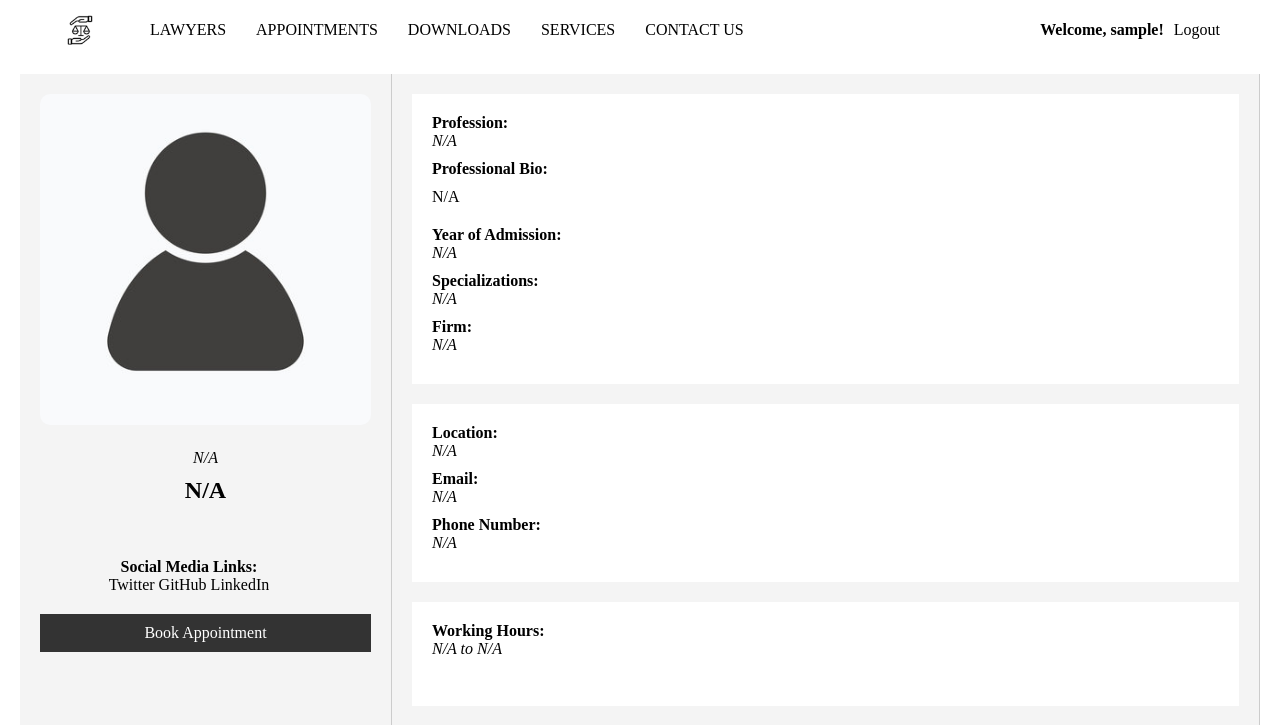
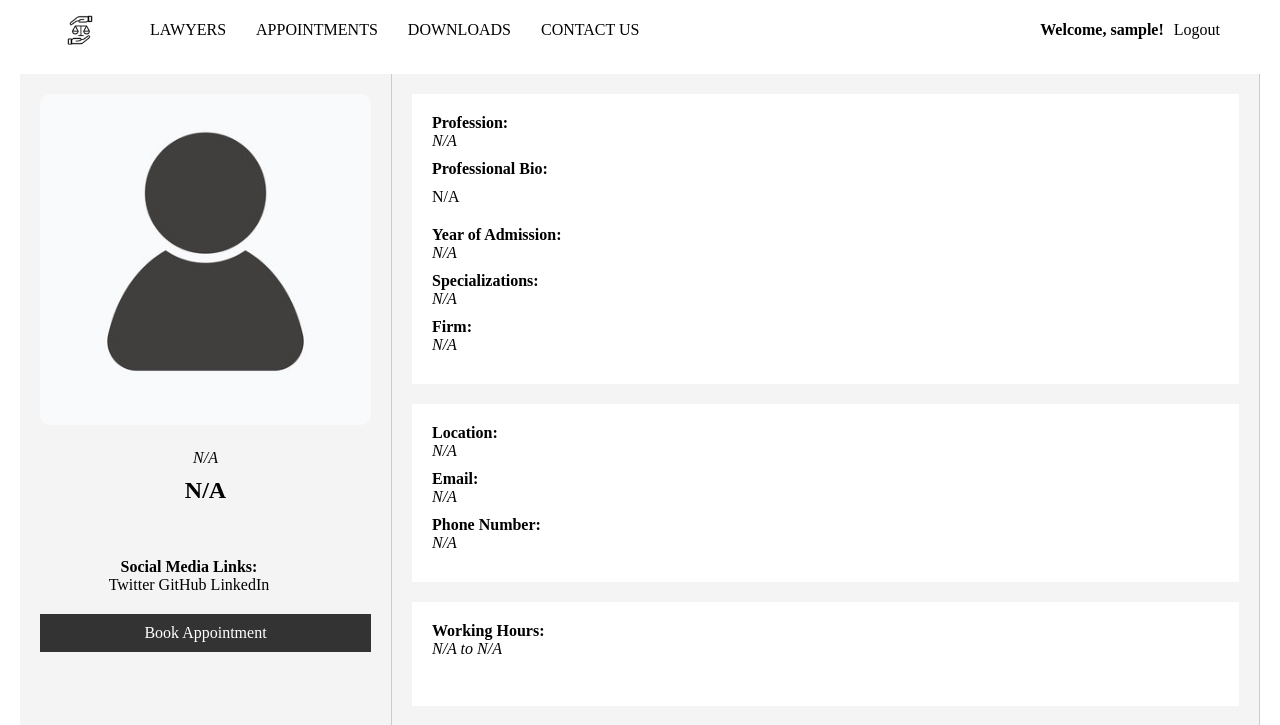
Before and after one commit to G-Ian/My-Wakili-Public, a PHP site: page /client-profile.php in a window 1280 px wide. Shown: the top 725 px of the page. Run offline with PHP 8.4, Linux system fonts and the light colour scheme; the visitor is signed in with stand-in values (Sample User, id 1); data that the repository does not hold is empty.

Commit message:
Update client_header.inc.php

```diff
--- a/includes/client_header.inc.php
+++ b/includes/client_header.inc.php
@@ -33,7 +33,7 @@ if (isset($_SESSION["username"])) {
             </li>
             <li><a href="client-appointments.php">Appointments</a></li>
             <li><a href="documents.php">Downloads</a></li>
-            <li><a href="#">Services</a>
+            <!-- <li><a href="client-profiles.php">Services</a>
                 <ul>
                     <li><a href="client-profiles.php?search=Court%20Process%20Server">Court Process Server</a></li>
                     <li><a href="client-profiles.php?search=Consultation">Consultation</a></li>
@@ -42,7 +42,7 @@ if (isset($_SESSION["username"])) {
                     <li><a href="client-profiles.php?search=Mediation">Mediation</a></li>
                     <li><a href="client-profiles.php?search=Other">Other</a></li>
                 </ul>
-            </li>
+            </li> -->
             <li><a href="contact.php">Contact Us</a></li>
         </ul>
 
```
